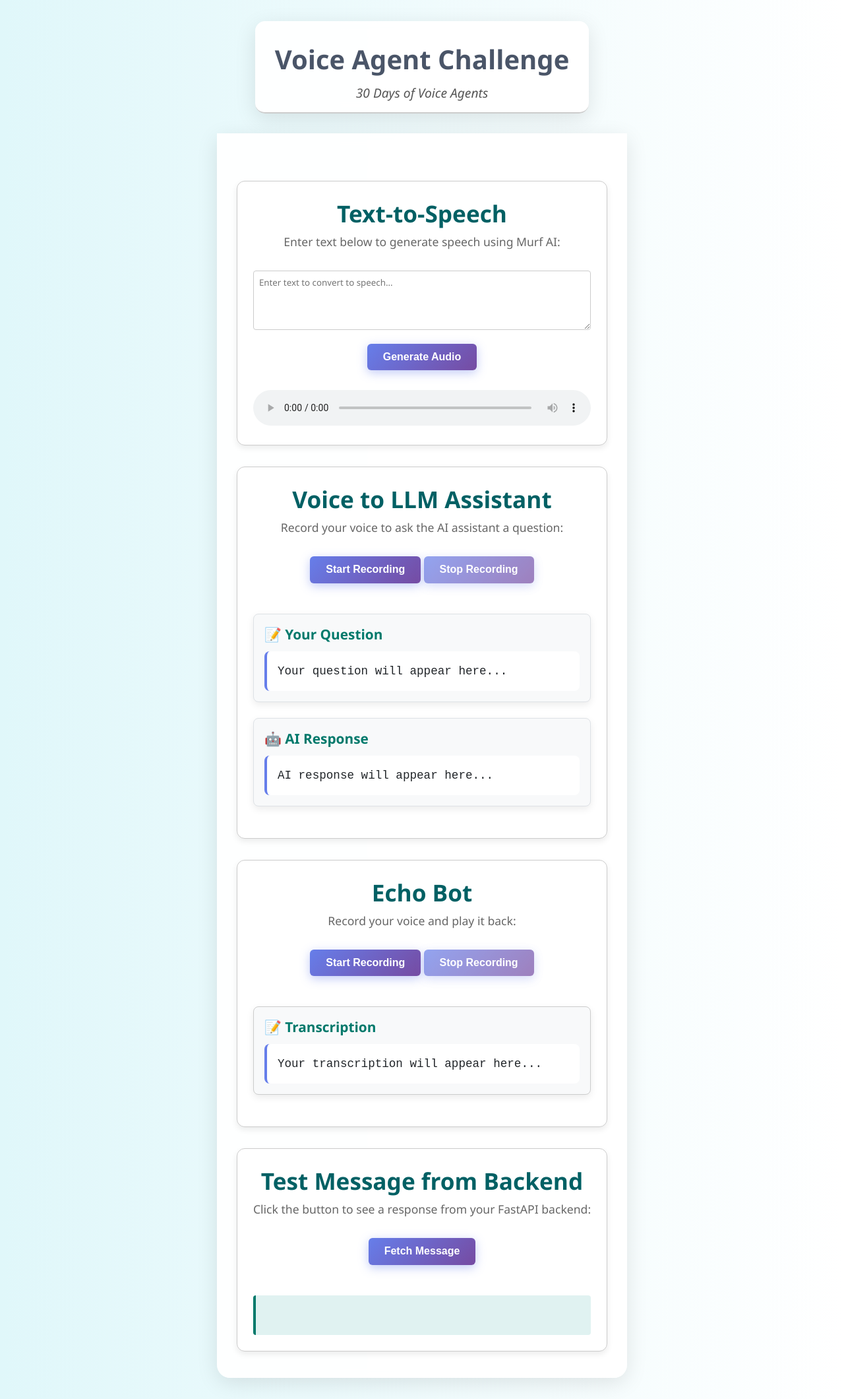
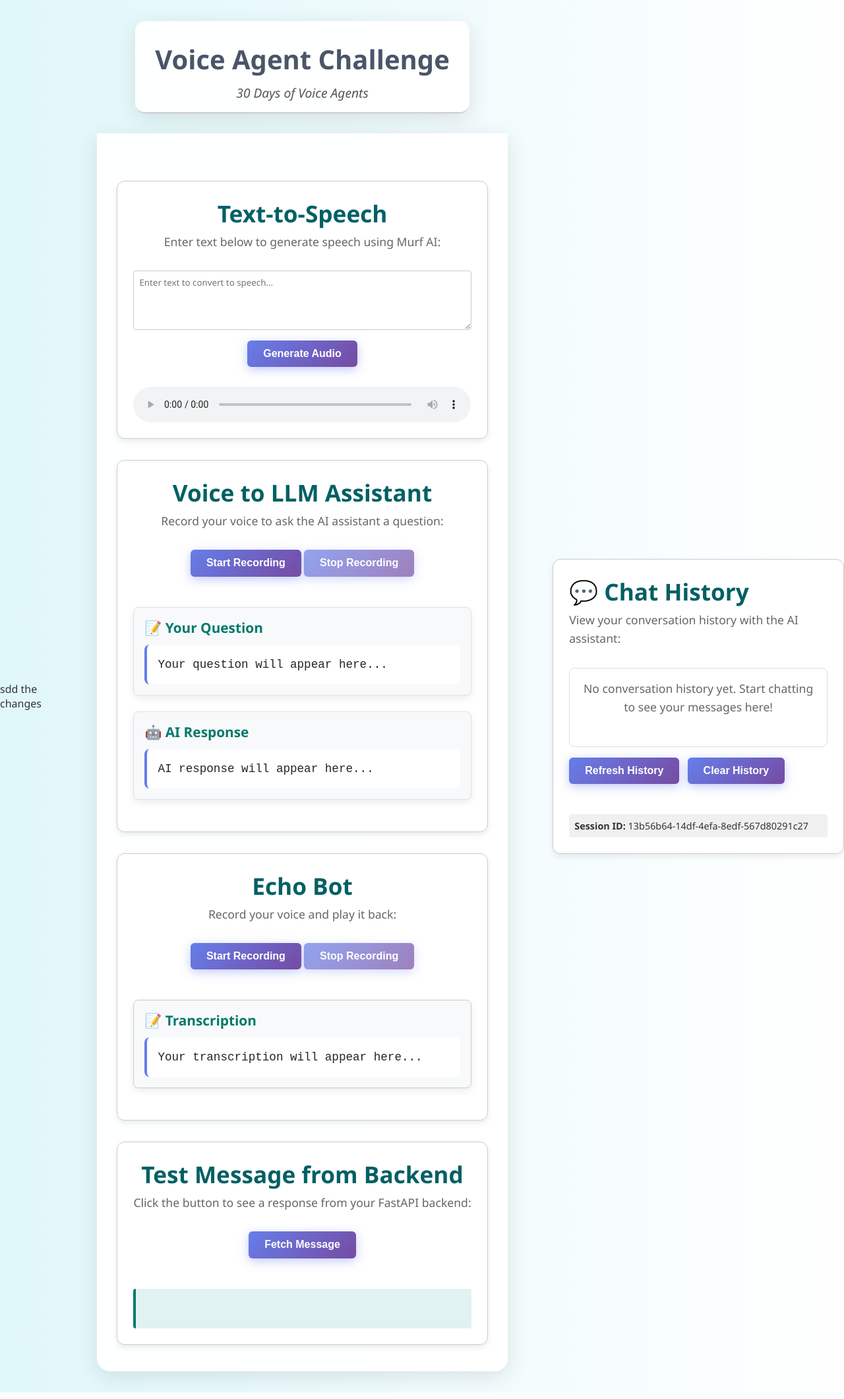
Before and after one commit to umesh-webdev25/TalkEasy-VoiceAssistant, a FastAPI app: page / in a window 1280 px wide. Shown: the whole page at 66% size. Run offline with FastAPI, Linux system fonts and the light colour scheme.

Commit message:
`feat: Implemented persistent chat history with session management and real-time history display`

```diff
--- a/static/app.js
+++ b/static/app.js
@@ -12,6 +12,92 @@ document.addEventListener('DOMContentLoaded', function () {
         const newUrl = `${window.location.pathname}?${urlParams.toString()}`;
         window.history.replaceState({}, '', newUrl);
     }
+
+    // Display current session ID
+    document.getElementById('currentSessionId').textContent = sessionId;
+
+    // Chat history management
+    async function loadChatHistory() {
+        try {
+            const response = await fetch(`/agent/chat/${sessionId}/history`);
+            const data = await response.json();
+            if (data.success && data.messages.length > 0) {
+                displayChatHistory(data.messages);
+            } else {
+                displayEmptyHistory();
+            }
+        } catch (error) {
+            console.error('Error loading chat history:', error);
+            displayEmptyHistory();
+        }
+    }
+
+    function displayChatHistory(messages) {
+        const historyContainer = document.getElementById('chatHistory');
+        if (!historyContainer) return;
+
+        historyContainer.innerHTML = '';
+
+        messages.forEach(msg => {
+            const messageDiv = document.createElement('div');
+            messageDiv.className = `chat-message ${msg.role}`;
+            messageDiv.style.cssText = `
+                margin: 0.5rem 0;
+                padding: 0.75rem;
+                border-radius: 8px;
+                max-width: 80%;
+                ${msg.role === 'user' ?
+                    'background: #e3f2fd; margin-left: auto; text-align: right;' :
+                    'background: #f3e5f5; margin-right: auto; text-align: left;'}
+            `;
+
+            messageDiv.innerHTML = `
+                <div class="message-content" style="font-size: 0.9rem;">${msg.content}</div>
+                <div class="message-time" style="font-size: 0.7rem; color: #666; margin-top: 0.25rem;">
+                    ${new Date(msg.timestamp).toLocaleTimeString()}
+                </div>
+            `;
+            historyContainer.appendChild(messageDiv);
+        });
+
+        // Scroll to bottom
+        historyContainer.scrollTop = historyContainer.scrollHeight;
+    }
+
+    function displayEmptyHistory() {
+        const historyContainer = document.getElementById('chatHistory');
+        if (historyContainer) {
+            historyContainer.innerHTML = '<p style="text-align: center; color: #666;">No conversation history yet. Start chatting to see your messages here!</p>';
+        }
+    }
+
+    // Load chat history on page load
+    document.addEventListener('DOMContentLoaded', function() {
+        loadChatHistory();
+    });
+
+    // Chat history controls
+    document.getElementById('refreshHistoryBtn')?.addEventListener('click', loadChatHistory);
+
+    document.getElementById('clearHistoryBtn')?.addEventListener('click', async () => {
+        if (confirm('Are you sure you want to clear the chat history?')) {
+            try {
+                const response = await fetch(`/agent/chat/${sessionId}`, {
+                    method: 'DELETE'
+                });
+                const data = await response.json();
+                if (data.success) {
+                    displayEmptyHistory();
+                    alert('Chat history cleared successfully!');
+                }
+            } catch (error) {
+                console.error('Error clearing chat history:', error);
+                alert('Error clearing chat history');
+            }
+        }
+    });
+
+    // Chat history management - already defined above
 
     // Text-to-Speech functionality
     const ttsForm = document.getElementById('ttsForm');
--- a/templates/index.html
+++ b/templates/index.html
@@ -1,4 +1,4 @@
-<!DOCTYPE html>
+sdd the changes<!DOCTYPE html>
 <html lang="en">
 
 <head>
@@ -182,6 +182,26 @@
         </main>
     </div>
 
+            <!-- Chat History Section -->
+            <div class="card">
+                <h1>💬 Chat History</h1>
+                <p>View your conversation history with the AI assistant:</p>
+                <div id="chatHistoryContainer" style="margin-top: 1rem;">
+                    <div id="chatHistory" style="max-height: 400px; overflow-y: auto; border: 1px solid #ddd; border-radius: 8px; padding: 1rem;">
+                        <p style="text-align: center; color: #666;">No conversation history yet. Start chatting to see your messages here!</p>
+                    </div>
+                    <div style="margin-top: 1rem;">
+                        <button id="refreshHistoryBtn" class="btn" style="margin-right: 0.5rem;">Refresh History</button>
+                        <button id="clearHistoryBtn" class="btn" style="background-color: #f44336;">Clear History</button>
+                    </div>
+                </div>
+                <div id="sessionInfo" style="margin-top: 1rem; padding: 0.5rem; background: #f0f0f0; border-radius: 4px; font-size: 0.9em;">
+                    <strong>Session ID:</strong> <span id="currentSessionId"></span>
+                </div>
+            </div>
+
+    </div>
+
     <script src="/static/app.js"></script>
 </body>
 
```
Also changed, not shown: README.md.
